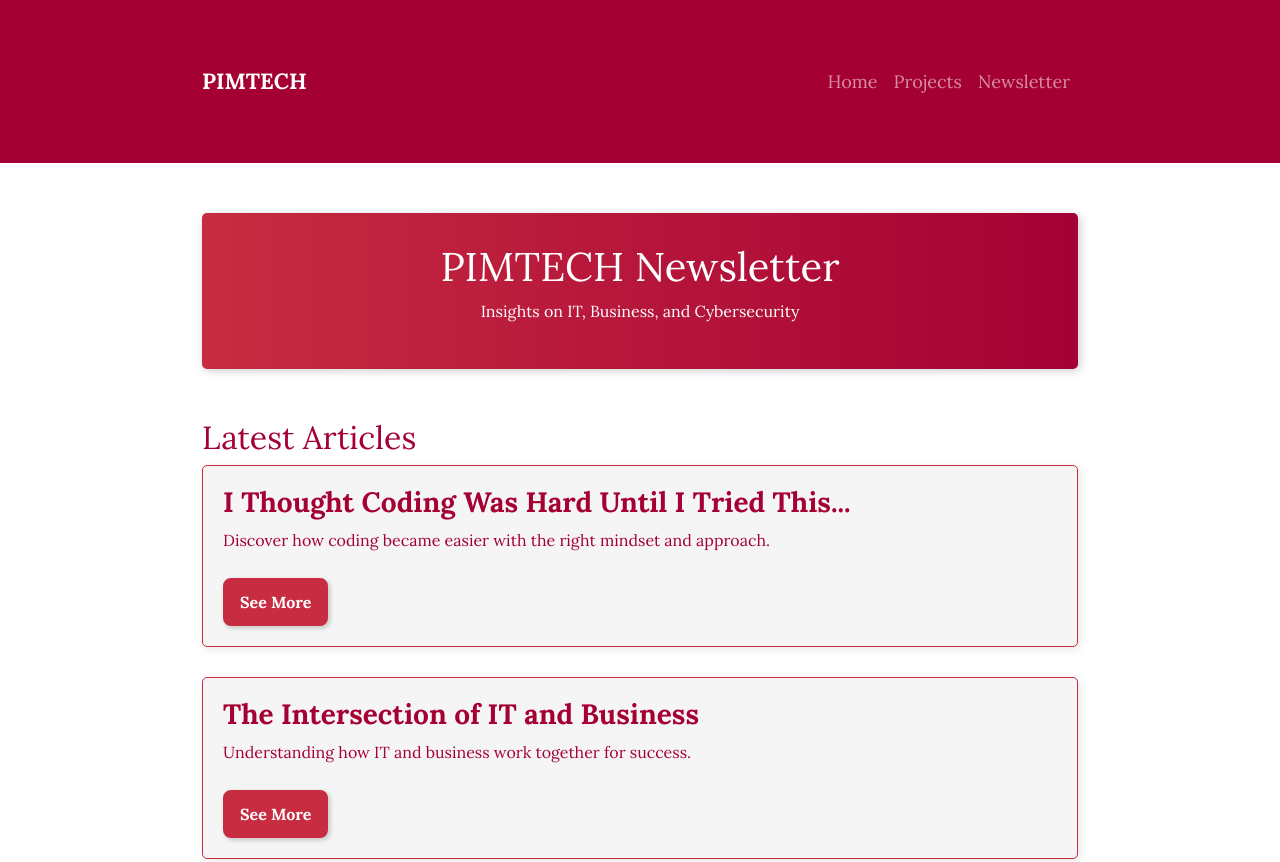
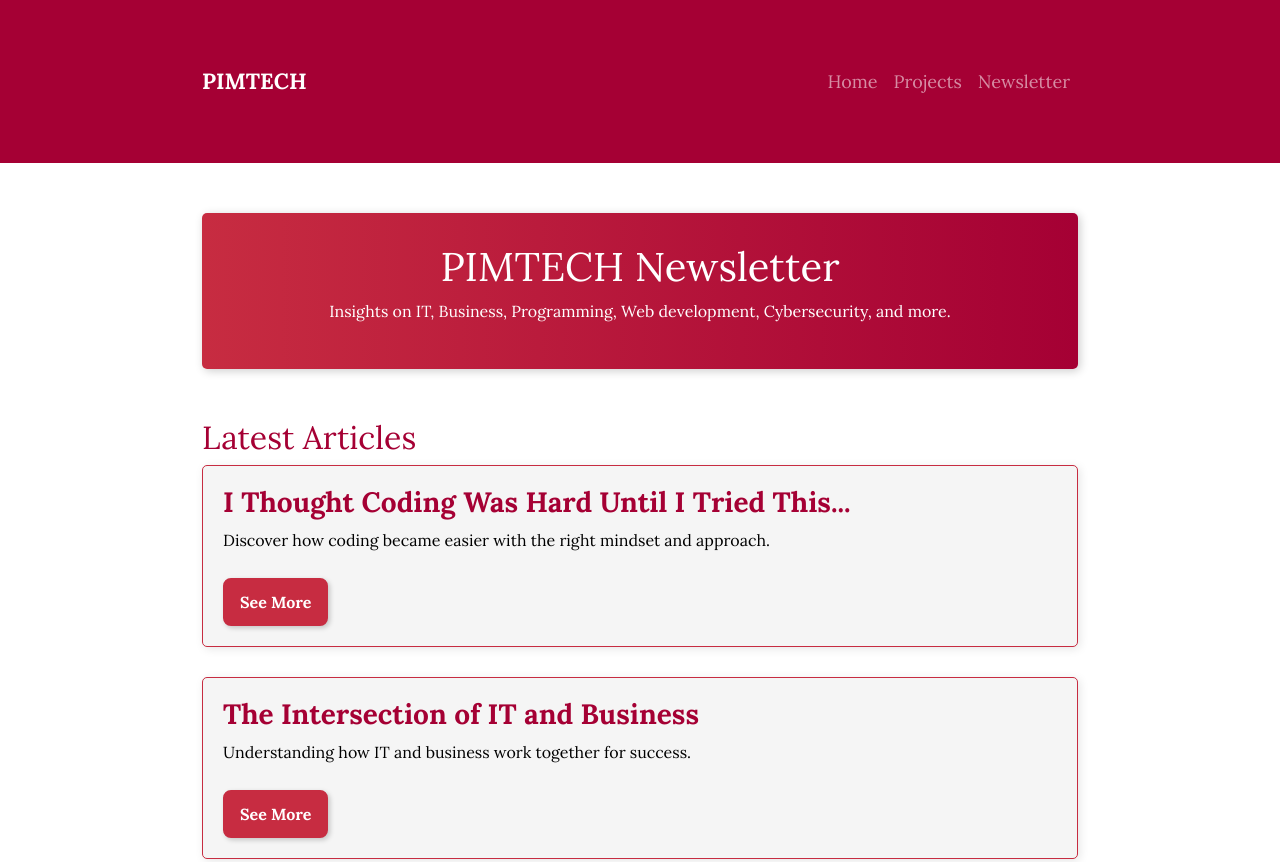
Before and after one commit to PaoloIbanez/PaoloIbanez.github.io, a plain HTML site: page newsletter.html in a window 1280 px wide. Shown: the top 862 px of the page. Drawn offline with nearby package versions, Linux system fonts and the light colour scheme.

Commit message:
Update newsletter.html
changed color of font in the newsletter header

```diff
--- a/newsletter.html
+++ b/newsletter.html
@@ -15,6 +15,15 @@
             font-family: 'Lora', serif;
             color: #A50034;
         }
+
+
+p {
+    color: #000000;
+}
+
+.hero p, .footer p, .newsletter-header p {
+    color: white;
+}
 
 .container {
     max-width: 900px;
@@ -182,7 +191,7 @@
     <div class="container">
         <div class="newsletter-header">
             <h1>PIMTECH Newsletter</h1>
-            <p>Insights on IT, Business, and Cybersecurity</p>
+            <p>Insights on IT, Business, Programming, Web development, Cybersecurity, and more.</p>
         </div>
     </div>
 
```
